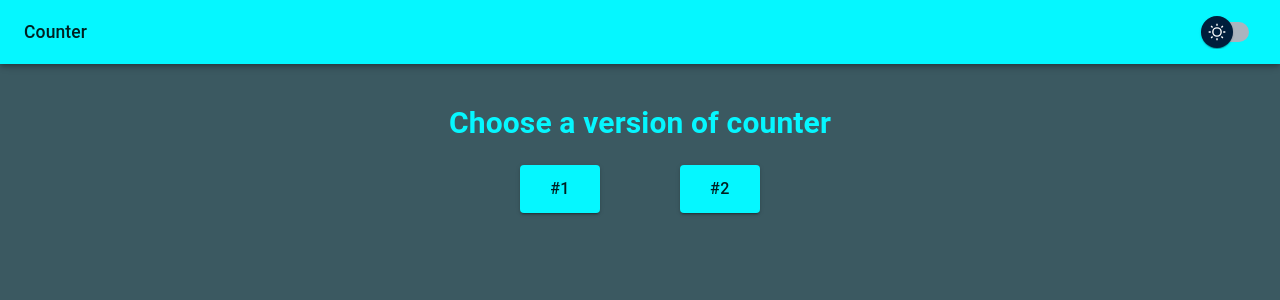
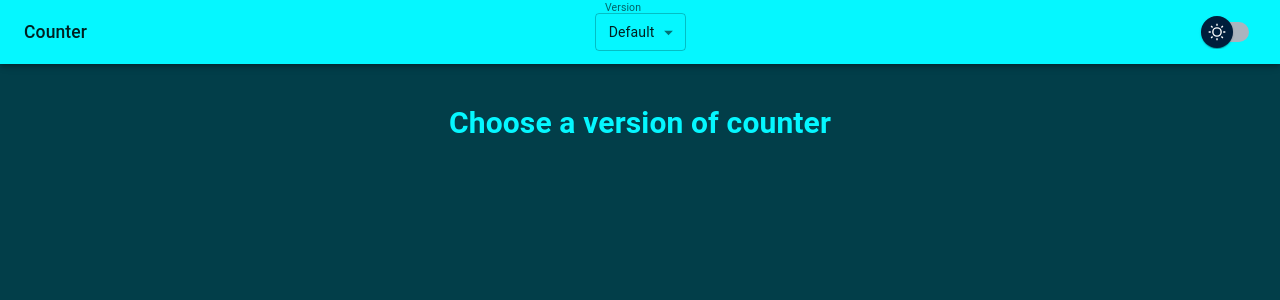
Before and after one commit to AndreyBublick/Counter, a React app: page / in a window 1280 px wide. Shown: the top 300 px of the page. Built offline with nearby package versions, Linux system fonts and the light colour scheme.

Commit message:
refactor Redux v.0.3

```diff
--- a/src/App.tsx
+++ b/src/App.tsx
@@ -4,8 +4,20 @@ import styled from "styled-components";
 import {CounterSection} from "./components/counterSection/CounterSection";
 import {Container} from "./components/Container";
 import {ButtonsWrapper} from "./components/ButtonsWrapper";
-import {ButtonMui} from "./components/button/ButtonMUI";
-import {AppBar, Box, createTheme, CssBaseline, ThemeProvider, Toolbar, Typography} from "@mui/material";
+import {
+    AppBar,
+    Box,
+    createTheme,
+    CssBaseline,
+    FormControl,
+    InputLabel,
+    MenuItem,
+    Select,
+    SelectChangeEvent,
+    ThemeProvider,
+    Toolbar,
+    Typography
+} from "@mui/material";
 import {DarkLightSwitcher} from "./components/switches/darkLight/DarkLightSwitch";
 import {Wrapper} from "./components/Wrapper";
 import {Version} from "./common/enums";
@@ -24,67 +36,88 @@ function App() {
     const dispatch = useAppDispatch();
 
 
+    const changeVersion = useCallback((ver: Version) => {
 
 
+        if (ver === Version.notChoice) {
+            setIsOpenCounter(false);
+        }
+        else{
+            setIsOpenCounter(true);
 
-    const changeFirstVersion = useCallback(() => {
+        }
+        dispatch(changeVersionCounter(ver));
 
-        dispatch(changeVersionCounter(Version.v1));
-        setIsOpenCounter(true);
-    },[dispatch]);
-
-    const changeSecondVersion = useCallback(() => {
-        dispatch(changeVersionCounter(Version.v2));
-        setIsOpenCounter(true);
-    },[dispatch]);
-
+    }, [dispatch]);
 
 
     const changeTheme = useCallback(() => {
-        dispatch(changeThemeMode(themeMode==='light' ? 'dark' :'light'));
+        dispatch(changeThemeMode(themeMode === 'light' ? 'dark' : 'light'));
 
 
-    },[themeMode,dispatch]);
+    }, [themeMode, dispatch]);
 
     const theme = createTheme({
 
         palette: {
-            mode:themeMode,
+            mode: themeMode,
             primary: {
                 main: '#05f7ff',
-               /* dark: 'red',*/
-                light: 'rgb(59,89,97)',
+                light: '#023e49',
+
+
             },
             secondary: {
-                main: '#640db3',
+                main: '#15205c',
             },
+
+
         },
     });
     return <AppStyled>
         <ThemeProvider theme={theme}>
-            <CssBaseline />
+            <CssBaseline/>
             <AppBar component="nav">
-                <Toolbar>
+                <Toolbar sx={{display: 'flex', justifyContent: 'space-between'}}>
 
                     <Typography
                         variant="h6"
                         component="div"
-                        sx={{ flexGrow: 1, display: { xs: 'none', sm: 'block' } }}
+                        sx={{flexGrow: 0, display: {xs: 'none', sm: 'block'}}}
                     >
                         Counter
                     </Typography>
-                    <Box sx={{ display: { xs: 'none', sm: 'block' } }}>
-                        <DarkLightSwitcher onClick={changeTheme} />
+                    <FormControl color={theme.palette.mode === 'dark' ? 'primary' : 'secondary'} size={'small'}
+                                 sx={{width: 'auto'}}>
+                        {!isOpenCounter && <InputLabel sx={{position: 'absolute', top: -4, left: -4}}
+                                                       id="version">Version</InputLabel>}
+                        <Select
+                            labelId="version"
+
+                            value={version}
+
+                            onChange={(e: SelectChangeEvent<Version>) => {
+                                changeVersion(e.target.value as Version)
+                            }}
+                        >
+                            <MenuItem value={Version.notChoice}>Default</MenuItem>
+                            <MenuItem value={Version.v1}>v1</MenuItem>
+                            <MenuItem value={Version.v2}>v2</MenuItem>
+                        </Select>
+                    </FormControl>
+
+                    <Box sx={{display: {xs: 'none', sm: 'block'}}}>
+                        <DarkLightSwitcher onClick={changeTheme}/>
                     </Box>
                 </Toolbar>
             </AppBar>
             <Wrapper>
                 <Container>
-                {!isOpenCounter && <> <Title>Choose a version of counter</Title>
-                    <ButtonsWrapper>
-                        <ButtonMui onClick={changeFirstVersion}>#1</ButtonMui>
-                        <ButtonMui onClick={changeSecondVersion}>#2</ButtonMui>
-                    </ButtonsWrapper></>}
+                    {!isOpenCounter && <>
+                        <Title>Choose a version of counter</Title>
+
+                    </>
+                    }
                     {isOpenCounter && <CounterSection mode2={version === Version.v1}/>}
 
                 </Container>
@@ -112,3 +145,9 @@ const Title = styled.h1`
     font-size: ${props => props.theme.fontSizes.big};
     margin-bottom: ${props => props.theme.spacings.big};
 `;
+
+
+/*<ButtonsWrapper>
+        <ButtonMui onClick={changeFirstVersion}>#1</ButtonMui>
+        <ButtonMui onClick={changeSecondVersion}>#2</ButtonMui>
+    </ButtonsWrapper></>*/
```
Lines whose indentation alone changed are shown as unchanged.
